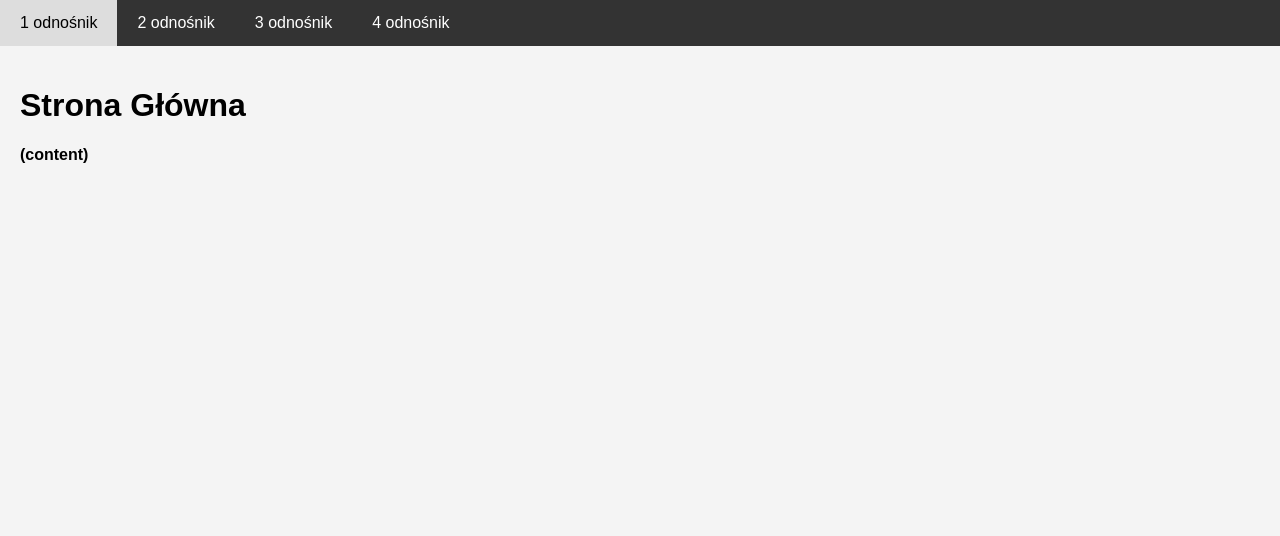
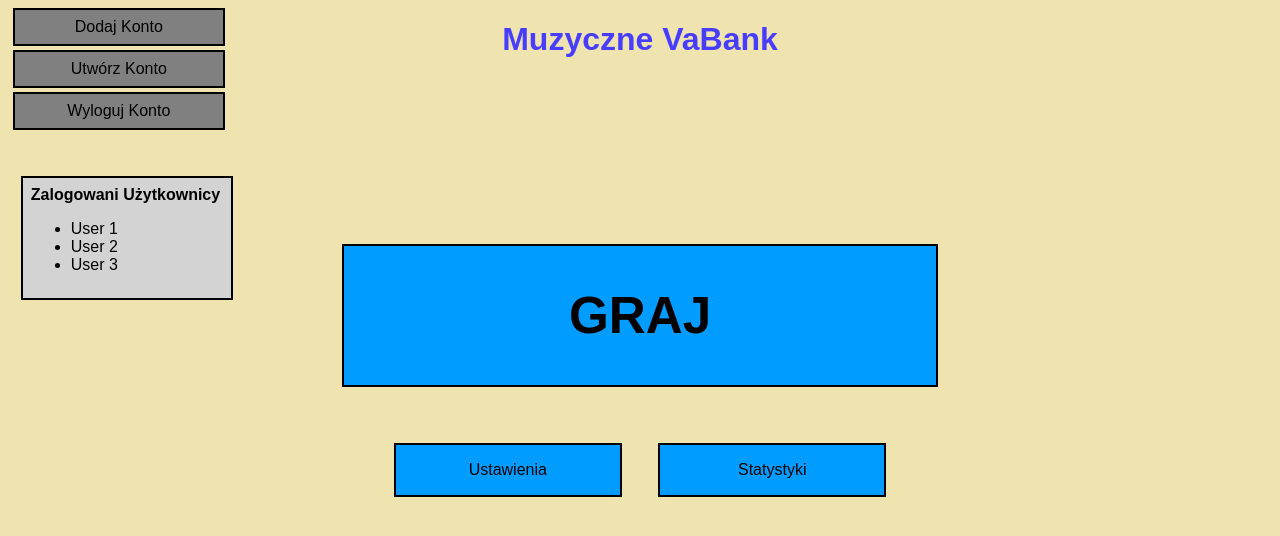
Before and after one commit to Sewex333/pzaw2, a Django app: page / in a window 1280 px wide. Shown: the top 536 px of the page. Run offline with Django 5.2, Linux system fonts and the light colour scheme.

Commit message:
początek kody
(nie działa, połowa do wyj.... wyrzucenia :D )

```diff
--- /dev/null
+++ b/muzyczka/aplikacja/static/styles.css
@@ -0,0 +1,60 @@
+body {
+    background-color: #efe4b0;
+    font-family: Arial, sans-serif;
+}
+a{
+    text-decoration: none;
+    color: black;
+}
+h1 {
+    color: #483dff;
+    text-align: center;
+}
+.button-container {
+    position: absolute;
+    left: 1vw;
+    top: 1vh;
+    width: 15vw;
+}
+.button {
+    width: 100%;
+    padding: 1vh;
+    background-color: gray;
+    border: 0.2vw solid black;
+    text-align: center;
+    cursor: pointer;
+    margin-bottom: 0.5vh;
+}
+.sidebar {
+    position:relative;
+    left: 1vw;
+    top: 12vh;
+    width: 15vw;
+    background-color: lightgray;
+    padding: 1vh;
+    border: 0.2vw solid black;
+    text-align: left;
+}
+.game-container {
+    text-align: center;
+    margin-top: 5vh;
+}
+.play-button {
+    display: block;
+    width: 40vw;
+    padding: 5vh;
+    background-color: #009cff;
+    color: black;
+    font-size: 4vw;
+    font-weight: bold;
+    border: 0.2vw solid black;
+    margin: 5vh auto;
+}
+.small-button {
+    display: inline-block;
+    width: 15vw;
+    padding: 2vh;
+    background-color: #009cff;
+    border: 0.2vw solid black;
+    margin: 2vh;
+}
--- a/muzyczka/aplikacja/templates/home.html
+++ b/muzyczka/aplikacja/templates/home.html
@@ -1,51 +1,34 @@
+{% load static %}
 <!DOCTYPE html>
 <html lang="pl">
 <head>
     <meta charset="UTF-8">
     <meta name="viewport" content="width=device-width, initial-scale=1.0">
-    <title>Muzyka </title>
-    <style>
-        body {
-            font-family: Arial, sans-serif;
-            margin: 0;
-            padding: 0;
-            background-color: #f4f4f4;
-        }
-        nav {
-            background-color: #333;
-            overflow: hidden;
-        }
-        nav a {
-            float: left;
-            display: block;
-            color: white;
-            padding: 14px 20px;
-            text-align: center;
-            text-decoration: none;
-        }
-        nav a:hover {
-            background-color: #ddd;
-            color: black;
-        }
-        .content {
-            padding: 20px;
-        }
-    </style>
+    <title>Muzyczne VaBank</title>
+    <link rel="stylesheet" href="{% static 'styles.css' %}">
+
 </head>
 <body>
-
-
-    <nav>
-        <a href="">1 odnośnik</a>
-        <a href="">2 odnośnik</a>
-        <a href="">3 odnośnik</a>
-        <a href="">4 odnośnik</a>
-    </nav>
-
-    <div class="content">
-        <h1>Strona Główna</h1>
-        <p><b>(content)</b></p>
+    <div class="button-container">
+        <a href=""><div class="button">Dodaj Konto</div></a>
+        <a href=""><div class="button">Utwórz Konto</div></a>
+        <a href=""><div class="button">Wyloguj  Konto</div></a>
     </div>
-
+    <h1>Muzyczne VaBank</h1>
+    <div class="sidebar">
+        <b>Zalogowani Użytkownicy</b>
+        <ul>
+            <li>User 1</li>
+            <li>User 2</li>
+            <li>User 3</li>
+        </ul>
+    </div>
+    <div class="game-container">
+        <a href=""> <div class="play-button">GRAJ</div></a>
+        <div>
+            <a href=""> <div class="small-button">Ustawienia</div></a>
+            <a href=""><div class="small-button">Statystyki</div></a>
+        </div>
+    </div>
 </body>
 </html>
--- /dev/null
+++ b/muzyczka/aplikacja/templates/settings.html
@@ -0,0 +1,6 @@
+<form method="post">
+    {% csrf_token %}
+    {{ form.as_p }}
+    <button type="submit">Zapisz ustawienia</button>
+</form>
+<a href="{% url 'home' %}">Powrót</a>
--- a/muzyczka/aplikacja/urls.py
+++ b/muzyczka/aplikacja/urls.py
@@ -1,8 +1,15 @@
-from django.contrib import admin
 from django.urls import path
-from aplikacja import views
+from . import views
+
 
 urlpatterns = [
-    path('admin/', admin.site.urls),
-    path('', views.home, name='home'),  # Strona główna z menu
+    path('', views.home, name='home'),
+    path('stats/', views.stats, name='stats'),
+    path('register/', views.register, name='register'),
+    path('login/', views.user_login, name='login'),
+    path('logout/', views.user_logout, name='logout'),
+    path('settings/', views.settings_view, name='settings'),
+    path('start_game/', views.start_game, name='start_game'),
+    path('game/<int:game_id>/', views.game_view, name='game'),
+    path('game/<int:game_id>/question/<int:question_id>/', views.question_view, name='question')
 ]
--- a/muzyczka/aplikacja/views.py
+++ b/muzyczka/aplikacja/views.py
@@ -1,4 +1,111 @@
-from django.shortcuts import render
+from django.shortcuts import render, redirect
+from django.contrib.auth import login, logout, authenticate
+from .forms import RegisterForm
+from .models import User
+import random
+from .forms import SettingsForm
+from .models import Game
+from .models import Category
+from .models import Question
+
+
 
 def home(request):
     return render(request, 'home.html')
+
+def register(request):
+    if request.method == "POST":
+        form = RegisterForm(request.POST)
+        if form.is_valid():
+            user = form.save()
+            login(request, user)
+            return redirect('home')
+    else:
+        form = RegisterForm()
+    return render(request, 'register.html', {'form': form})
+
+def user_login(request):
+    if request.method == "POST":
+        username = request.POST['username']
+        password = request.POST['password']
+        user = authenticate(request, username=username, password=password)
+        if user is not None:
+            login(request, user)
+            return redirect('home')
+    return render(request, 'login.html')
+
+def user_logout(request):
+    logout(request)
+    return redirect('home')
+
+def stats(request):
+    users = User.objects.all()
+    return render(request, 'stats.html', {'users': users})
+
+def settings_view(request):
+    if request.method == "POST":
+        form = SettingsForm(request.POST)
+        if form.is_valid():
+            request.session['category_count'] = form.cleaned_data['category_count']
+            request.session['excluded_categories'] = list(form.cleaned_data['excluded_categories'].values_list('id', flat=True))
+            return redirect('home')
+    else:
+        form = SettingsForm()
+    return render(request, 'settings.html', {'form': form})
+
+
+def start_game(request):
+    logged_users = request.session.get('logged_users', [])
+    if len(logged_users) < 2:
+        return redirect('home')
+
+    game = Game.objects.create()
+    players = User.objects.filter(id__in=logged_users)
+    game.players.set(players)
+
+    first_player = random.choice(players)
+    game.current_player = first_player
+    game.save()
+
+    return redirect('game', game_id=game.id)
+
+
+def game_view(request, game_id):
+    game = Game.objects.get(id=game_id)
+    categories = Category.objects.exclude(id__in=request.session.get('excluded_categories', []))
+    selected_categories = random.sample(list(categories), request.session.get('category_count', 3))
+
+    questions = {}
+    for category in selected_categories:
+        questions[category] = list(Question.objects.filter(category=category, used=False))
+
+    return render(request, 'game.html', {
+        'game': game,
+        'questions': questions,
+        'players': game.players.all(),
+    })
+
+
+def question_view(request, game_id, question_id):
+    game = Game.objects.get(id=game_id)
+    question = Question.objects.get(id=question_id)
+
+    if request.method == "POST":
+        action = request.POST.get('action')
+        if action == "add":
+            game.current_player.games_played += question.points
+        elif action == "remove":
+            game.current_player.games_played -= question.points
+        game.current_player.save()
+        question.used = True
+        question.save()
+
+        next_player = list(game.players.all()).index(game.current_player) + 1
+        if next_player >= game.players.count():
+            next_player = 0
+        game.current_player = game.players.all()[next_player]
+        game.save()
+
+        return redirect('game', game_id=game.id)
+
+    return render(request, 'question.html', {'question': question})
--- a/muzyczka/muzyczka/settings.py
+++ b/muzyczka/muzyczka/settings.py
@@ -14,6 +14,7 @@ from pathlib import Path
 
 # Build paths inside the project like this: BASE_DIR / 'subdir'.
 BASE_DIR = Path(__file__).resolve().parent.parent
+AUTH_USER_MODEL = 'aplikacja.User'
 
 
 # Quick-start development settings - unsuitable for production
--- a/muzyczka/muzyczka/urls.py
+++ b/muzyczka/muzyczka/urls.py
@@ -1,5 +1,6 @@
 from django.contrib import admin
 from django.urls import path, include
+
 
 urlpatterns = [
     path('admin/', admin.site.urls),
--- /dev/null
+++ b/muzyczka/muzyczka/views.py
@@ -0,0 +1,2 @@
+from django.urls import path
+from . import views
```
Also changed, not shown: muzyczka/aplikacja/admin.py (+7 -0 lines), muzyczka/aplikacja/forms.py (added, +21 -0 lines), muzyczka/aplikacja/models.py (+26 -4 lines), muzyczka/aplikacja/templates/game.html (added, +35 -0 lines), muzyczka/aplikacja/templates/question.html (added, +13 -0 lines), muzyczka/aplikacja/templates/stats.html (added, +26 -0 lines), muzyczka/aplikacja/migrations/0002_user_category_game_question_delete_post.py (added).
